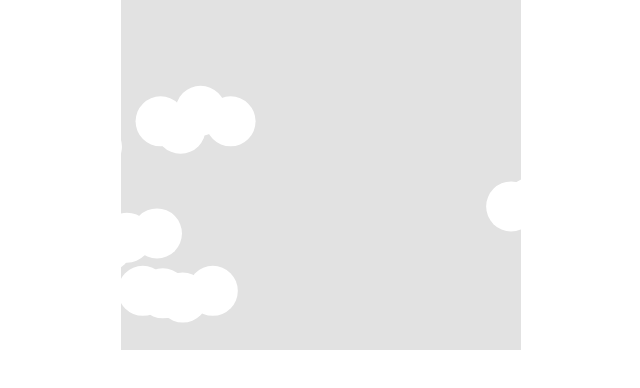
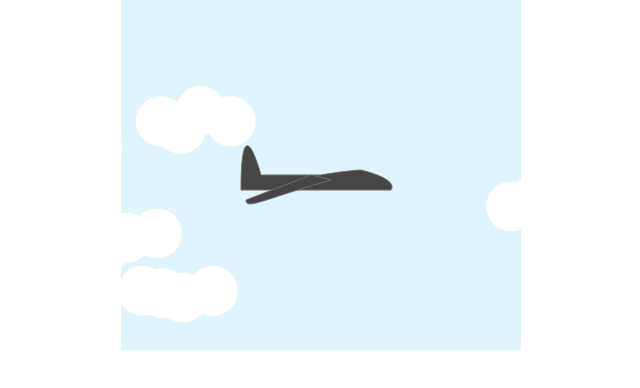
Before and after one commit to 7Mica/SkyRuunerz, a plain HTML site: page index.html in a window 1280 px wide. Shown: the whole page, without its empty margins (319-959 px from the left). Drawn offline with Linux system fonts and the light colour scheme.

Commit message:
Added airplane with mouse movement.

```diff
--- a/index.html
+++ b/index.html
@@ -11,7 +11,7 @@
       }
 
       canvas {
-        background: rgb(226, 226, 226);
+        background: rgb(223, 244, 255);
         display: block;
         margin: 0 auto;
       }
@@ -19,6 +19,7 @@
   </head>
   <body>
     <canvas id="game" width="400" height="350"></canvas>
+    <script src="js/spaceship.js"></script>
     <script src="js/cloud.js"></script>
     <script src="js/game.js"></script>
   </body>
--- a/js/cloud.js
+++ b/js/cloud.js
@@ -6,13 +6,15 @@ class Cloud {
   cloudSpeed = 3;
   cloudMovenment = 200;
   randomizeCloudSpeed = 0;
+  ctx = null;
 
   // Random cloud forms
   randomCloud1 = 0;
   randomCloud2 = 0;
   randomCloud3 = 0;
 
-  constructor() {
+  constructor(ctx) {
+    this.ctx = ctx;
     this.randomCloudPositionAtY = this.randomNumber(300);
     this.randomCloudPositionAtX = this.randomNumber(300);
 
@@ -32,29 +34,29 @@ class Cloud {
     }
 
     way = (this.cloudMovenment + this.randomCloudPositionAtX) * this.cloudSpeed;
-    ctx.beginPath();
-    ctx.arc(150 + way, this.randomCloudPositionAtY + this.randomCloud1, 25, 0, 2 * Math.PI);
-    ctx.fillStyle = 'white';
-    ctx.fill()
-    ctx.closePath();
+    this.ctx.beginPath();
+    this.ctx.arc(150 + way, this.randomCloudPositionAtY + this.randomCloud1, 25, 0, 2 * Math.PI);
+    this.ctx.fillStyle = 'white';
+    this.ctx.fill()
+    this.ctx.closePath();
 
-    ctx.beginPath();
-    ctx.arc(170 + way, this.randomCloudPositionAtY + this.randomCloud2, 25, 0, 2 * Math.PI);
-    ctx.fillStyle = 'white';
-    ctx.fill()
-    ctx.closePath();
+    this.ctx.beginPath();
+    this.ctx.arc(170 + way, this.randomCloudPositionAtY + this.randomCloud2, 25, 0, 2 * Math.PI);
+    this.ctx.fillStyle = 'white';
+    this.ctx.fill()
+    this.ctx.closePath();
 
-    ctx.beginPath();
-    ctx.arc(130 + way, this.randomCloudPositionAtY + this.randomCloud3, 25, 0, 2 * Math.PI);
-    ctx.fillStyle = 'white';
-    ctx.fill()
-    ctx.closePath();
+    this.ctx.beginPath();
+    this.ctx.arc(130 + way, this.randomCloudPositionAtY + this.randomCloud3, 25, 0, 2 * Math.PI);
+    this.ctx.fillStyle = 'white';
+    this.ctx.fill()
+    this.ctx.closePath();
 
-    ctx.beginPath();
-    ctx.arc(200 + way, this.randomCloudPositionAtY + this.randomCloud3, 25, 0, 2 * Math.PI);
-    ctx.fillStyle = 'white';
-    ctx.fill()
-    ctx.closePath();
+    this.ctx.beginPath();
+    this.ctx.arc(200 + way, this.randomCloudPositionAtY + this.randomCloud3, 25, 0, 2 * Math.PI);
+    this.ctx.fillStyle = 'white';
+    this.ctx.fill()
+    this.ctx.closePath();
   }
 
   randomNePo() {
--- a/js/game.js
+++ b/js/game.js
@@ -9,9 +9,13 @@ const canvasLimitX = canvas.width;
 const canvasLimitY = canvas.height;
 const cloudNumber = 20;
 const clouds = [];
+const spaceShip = new Spaceship(ctx);
+let airplaneXMovement = 0;
+let airplaneYMovement = 0;
+const airplaneSpeed = 10;
 
 for (let cloud = 0; cloud < cloudNumber; cloud++) {
-  clouds.push(new Cloud());
+  clouds.push(new Cloud(ctx));
 }
 
 function draw() {
@@ -20,8 +24,30 @@ function draw() {
   clouds.forEach(e => {
     e.drawCloud();
   });
-
+  spaceShip.drawSpaceship(airplaneXMovement, airplaneYMovement);
   requestAnimationFrame(draw);
 }
 
 draw();
+
+document.addEventListener('mousemove', (e) => {
+  if (airplaneXMovement < 0) {
+    airplaneXMovement = 0;
+  } else
+    if (airplaneXMovement > canvasLimitX) {
+      airplaneXMovement = canvasLimitX;
+    }
+
+  airplaneXMovement = e.clientX - canvas.offsetLeft - 200;
+
+
+  if (airplaneYMovement > canvasLimitY) {
+    airplaneYMovement = canvasLimitY;
+  } else
+    if (airplaneYMovement < 0) {
+      airplaneYMovement = 0;
+    }
+
+  airplaneYMovement = e.clientY - 175;
+
+});
--- /dev/null
+++ b/js/spaceship.js
@@ -0,0 +1,37 @@
+class Spaceship {
+  /** @type {CanvasRenderingContext2D} */
+  ctx = null;
+  constructor(ctx) {
+    this.ctx = ctx;
+  }
+
+  drawSpaceship(airplaneXMovement = 0, airplaneYMovement = 0) {
+    // airplane body
+    this.ctx.beginPath();
+    this.ctx.lineWidth = 1;
+    this.ctx.moveTo(200 + airplaneXMovement, 175 + airplaneYMovement);
+    this.ctx.lineTo(140 + airplaneXMovement, 175  + airplaneYMovement);
+    this.ctx.bezierCurveTo(140 + airplaneXMovement, 175 + airplaneYMovement, 120 + airplaneXMovement, 100 + airplaneYMovement, 120 + airplaneXMovement, 190 + airplaneYMovement);
+    this.ctx.bezierCurveTo(120 + airplaneXMovement, 190 + airplaneYMovement, 140 + airplaneXMovement, 190 + airplaneYMovement, 140 + airplaneXMovement, 190 + airplaneYMovement);
+    this.ctx.lineTo(270 + airplaneXMovement, 190 + airplaneYMovement);
+    this.ctx.bezierCurveTo(270 + airplaneXMovement, 190 + airplaneYMovement, 280 + airplaneXMovement, 180 + airplaneYMovement, 240 + airplaneXMovement, 170 + airplaneYMovement);
+    this.ctx.bezierCurveTo(240 + airplaneXMovement, 170 + airplaneYMovement, 230 + airplaneXMovement, 170 + airplaneYMovement, 200 + airplaneXMovement, 175 + airplaneYMovement);
+    this.ctx.fillStyle = 'rgb(70, 70, 70)';
+    this.ctx.fill();
+    this.ctx.strokeStyle = 'rgb(110, 110, 110)';
+    this.ctx.stroke();
+    this.ctx.closePath();
+
+    // airplane right wing
+    this.ctx.beginPath();
+    this.ctx.lineWidth = 1;
+    this.ctx.moveTo(190 + airplaneXMovement, 175 + airplaneYMovement);
+    this.ctx.lineTo(125 + airplaneXMovement, 200 + airplaneYMovement);
+    this.ctx.bezierCurveTo(125 + airplaneXMovement, 210 + airplaneYMovement, 140 + airplaneXMovement, 200 + airplaneYMovement, 210 + airplaneXMovement, 180 + airplaneYMovement);
+    this.ctx.bezierCurveTo(210 + airplaneXMovement, 180 + airplaneYMovement, 195 + airplaneXMovement, 176 + airplaneYMovement, 190 + airplaneXMovement, 175 + airplaneYMovement);
+    this.ctx.fillStyle = 'rgb(70, 70, 70)';
+    this.ctx.fill();
+    this.ctx.strokeStyle = 'rgb(110, 110, 110)';
+    this.ctx.stroke();
+  }
+}
```
